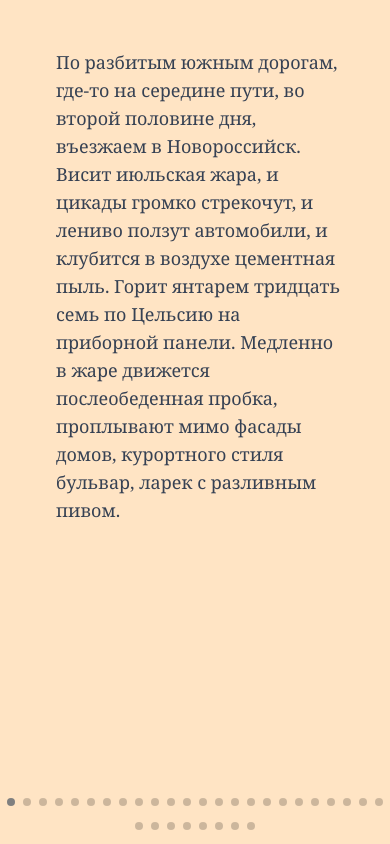
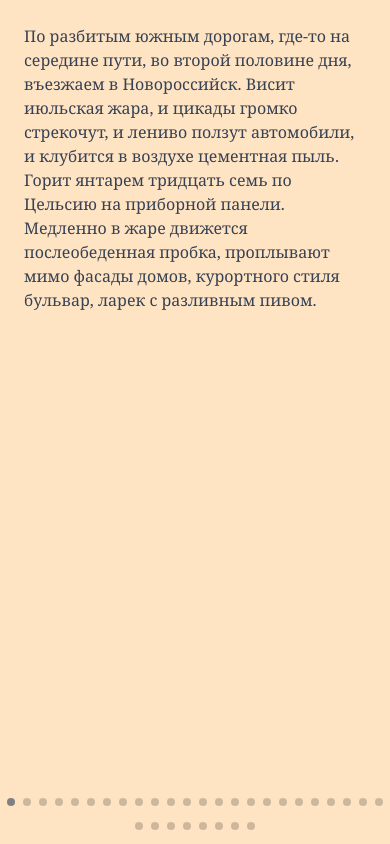
Before and after one commit to ru13r/imaginate, a React (Vite) app: page / in a window 390 px wide. Built offline with nearby package versions, Linux system fonts and the light colour scheme.

Commit message:
Fix font size

```diff
--- a/src/components/Slide.tsx
+++ b/src/components/Slide.tsx
@@ -43,12 +43,12 @@ const Slide: React.FC<SlideProps> = ({ paragraphs, image }) => {
                     fadeEffect={{crossFade: true}}
                 >
                     <SwiperSlide>
-                        <div className="h-dvh flex items-start pt-10">
-                            <div className="p-1">
+                        <div className="flex items-start">
+                            <div>
                                 {paragraphs.map((text, index) => (
                                     <p
                                         key={index}
-                                        className="font-serif text-lg lg:text-xl text-gray-700 p-1 pr-10 ml-12"
+                                        className="font-serif md:text-2xl text-gray-700 p-6 m-auto"
                                     >
                                         {text}
                                     </p>
```
